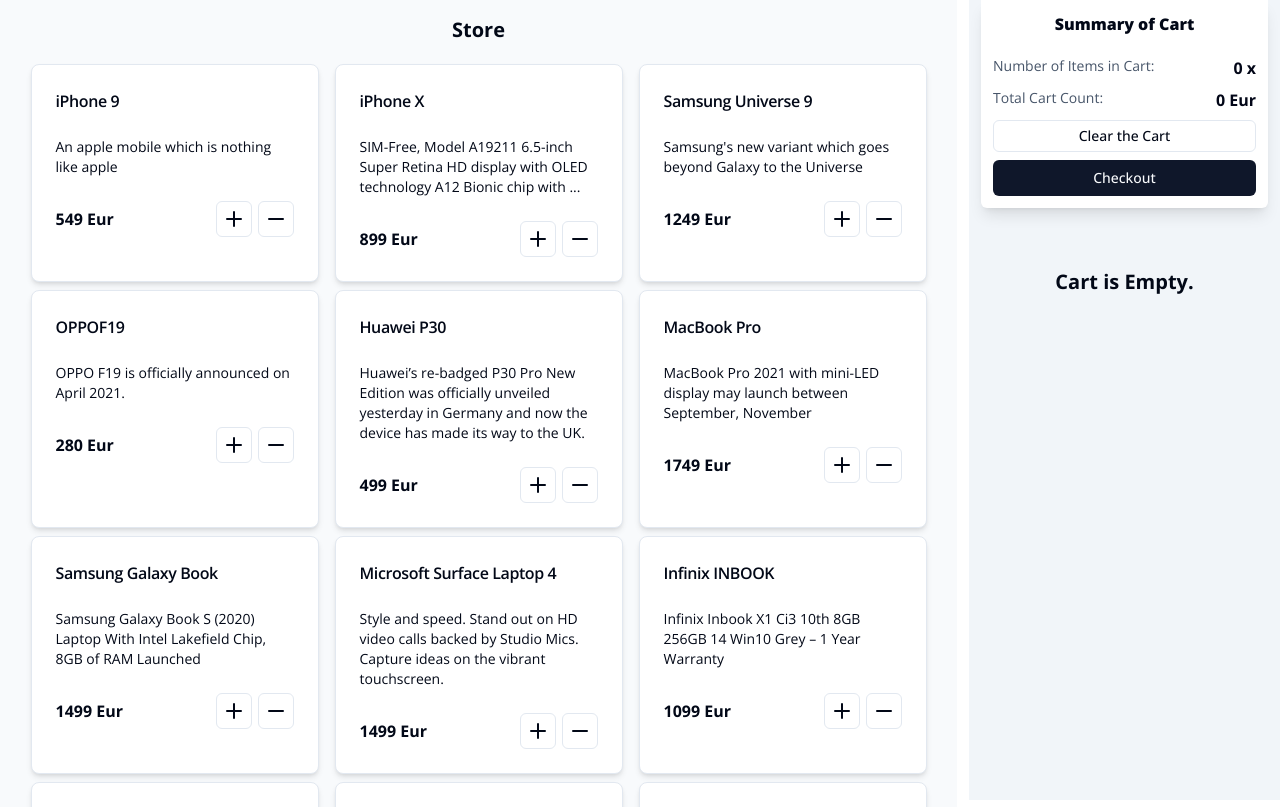
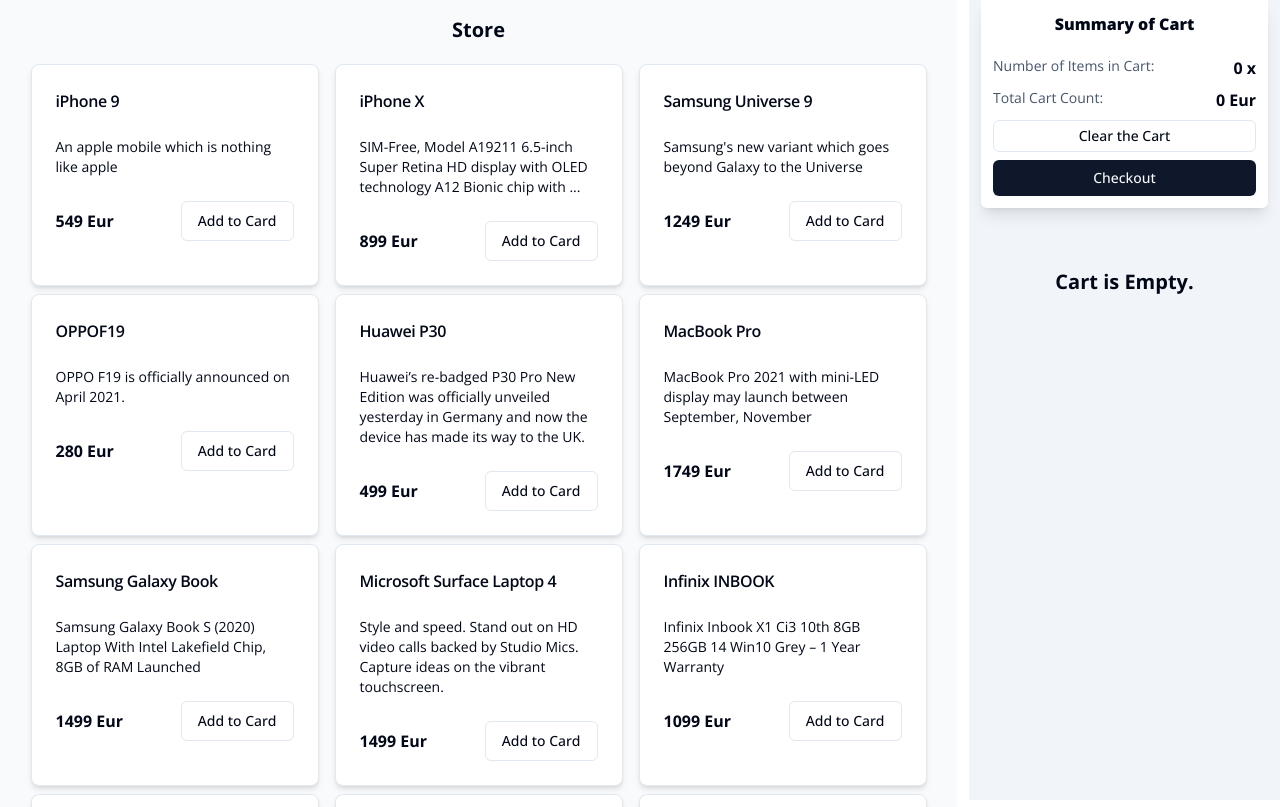
Before and after one commit to MajkoDev/shopping-cart, a Next.js app: page / in a window 1280 px wide. Shown: the top 807 px of the page. Built offline with nearby package versions, Linux system fonts and the light colour scheme.

Commit message:
finished

```diff
--- a/app/page.jsx
+++ b/app/page.jsx
@@ -13,7 +13,6 @@
 import { CartContext } from "@/context/cart-context";
 
 export default function Home() {
-
   const { cart } = useContext(CartContext);
 
   return (
--- a/components/item-card.jsx
+++ b/components/item-card.jsx
@@ -11,10 +11,8 @@
 import { useContext } from "react";
 import { CartContext } from "@/context/cart-context";
 
-export default function ItemCard({ id, title, quantity }) {
+export default function ItemCard({ id, title, quantity, price }) {
   const { incrementItem, decrementItem, removeItem } = useContext(CartContext);
-
-  console.log(id)
 
   return (
     <Card className="p-1 mx-2 lg:mx-4 flex flex-col gap-1 text-sm xl:text-md shadow-md">
@@ -43,7 +41,7 @@
             className="w-6 h-6 p-1 border border-slate-200 rounded-md hover:cursor-pointer hover:bg-rose-500"
           />
         </div>
-        <h3 className="font-medium">20 Eur</h3>
+        <h3 className="font-medium">{price * quantity} Eur</h3>
       </div>
     </Card>
   );
--- a/components/product-card.jsx
+++ b/components/product-card.jsx
@@ -19,9 +19,9 @@
 import { CartContext } from "@/context/cart-context";
 
 export default function ProductCard({ id, title, description, price }) {
-  const { decrementItem, incrementItem } = useContext(CartContext);
+  const { decrementItem, incrementItem, itemQuantity } = useContext(CartContext);
 
-  let quantity = 2;
+  let quantity = itemQuantity(id)
 
   return (
     <Card className="w-44 md:w-72 my-1 md:mx-2 shadow-md">
```
